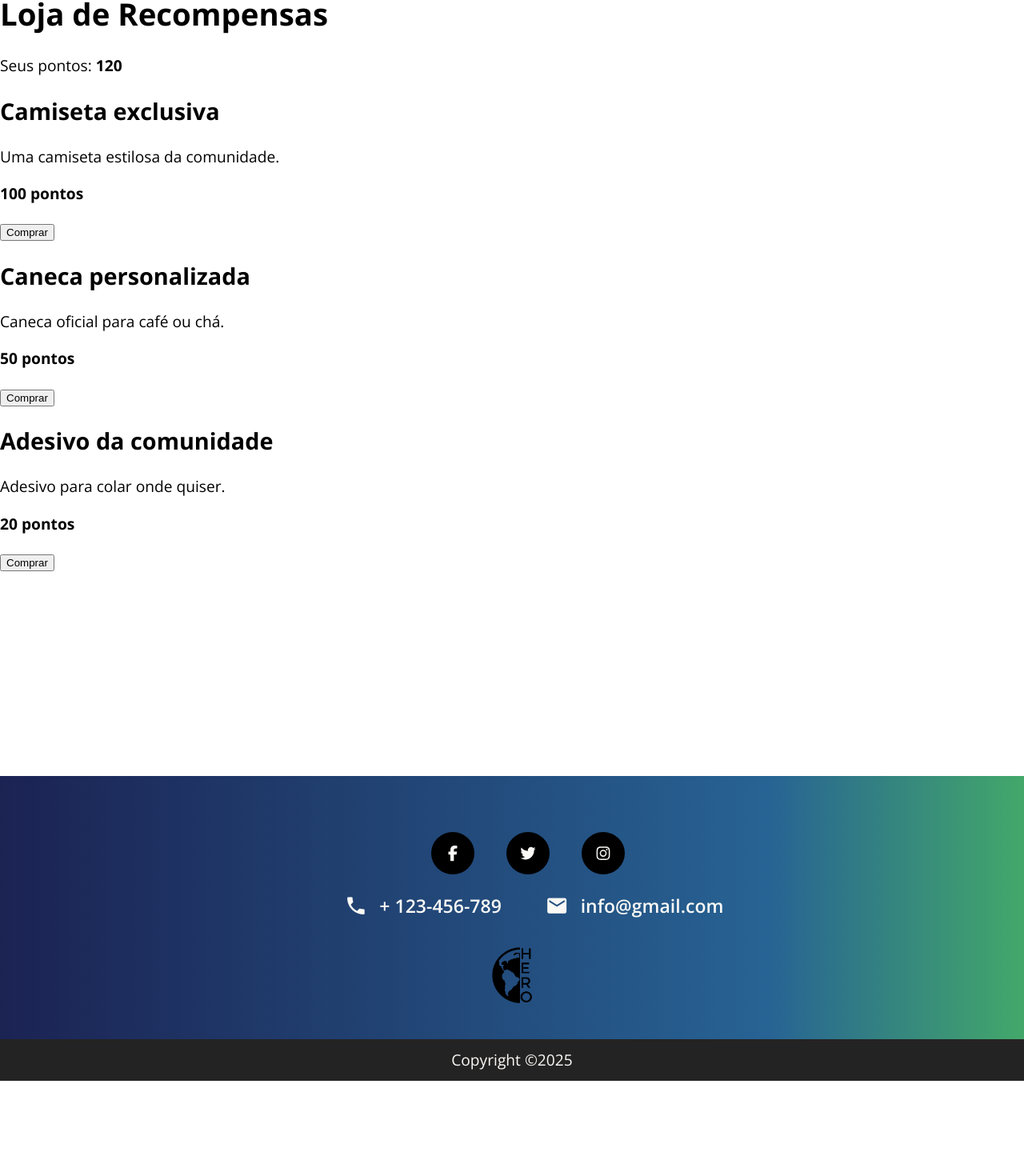
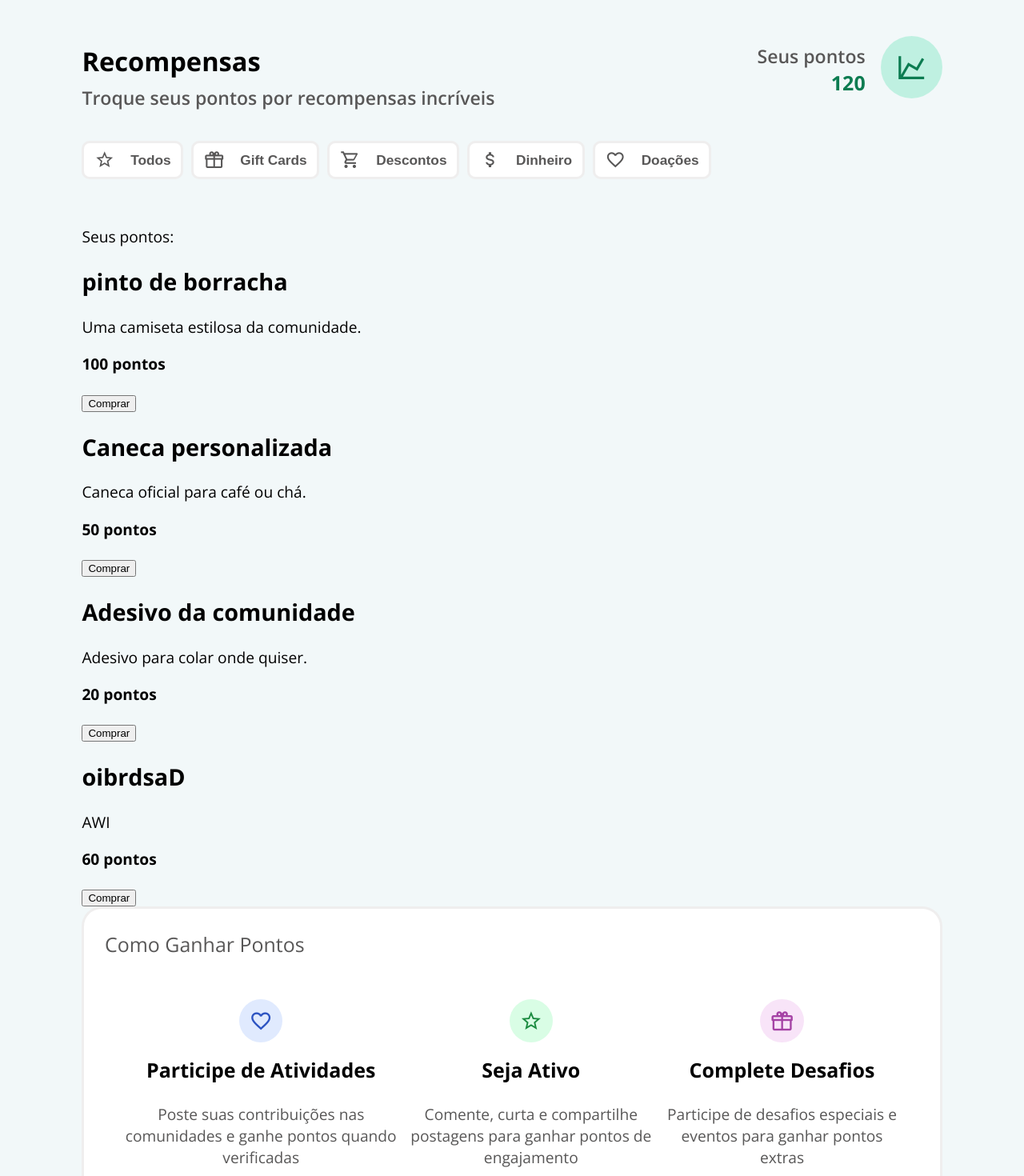
Before and after one commit to HERO-Helping-Everyone-Rewarding-Others/front, a Vue app in the folder hero/: page /loja in a window 1280 px wide. Shown: the part 131-1601 px from the top of the page at 80% size. Before the commit the page ends 1482 px from the top, so only its background shows below. Built offline with nearby package versions, Linux system fonts and the light colour scheme.

Commit message:
começo do css da loja

```diff
--- a/hero/src/components/FooterComponent.vue
+++ b/hero/src/components/FooterComponent.vue
@@ -47,7 +47,6 @@
 
 <style scoped>
     footer {
-        margin: 20vw 0 0 0;
         padding: 4vw 0 0 0;
         text-align: center;
         background: linear-gradient(to right, #1b2353 0%, #276394 75%, #43a86a 100%);
--- a/hero/src/pages/LojaPage.vue
+++ b/hero/src/pages/LojaPage.vue
@@ -4,9 +4,10 @@ import { usuario, gastarPontos } from "../store/user";
 
 
 const itens = ref([
-  { id: 1, nome: "Camiseta exclusiva", preco: 100, descricao: "Uma camiseta estilosa da comunidade." },
+  { id: 1, nome: "pinto de borracha", preco: 100, descricao: "Uma camiseta estilosa da comunidade." },
   { id: 2, nome: "Caneca personalizada", preco: 50, descricao: "Caneca oficial para café ou chá." },
   { id: 3, nome: "Adesivo da comunidade", preco: 20, descricao: "Adesivo para colar onde quiser." },
+  {  id: 4, nome: "oibrdsaD", preco: 60, descricao: "AWI " }
 ]);
 
 const itemSelecionado = ref(null);
@@ -33,11 +34,62 @@ const confirmarCompra = () => {
 </script>
 
 <template>
+  <section>
+    <div class="pontos-user">
+      <div class="recom">
+      <h2>Recompensas</h2>
+      <p>Troque seus pontos por recompensas incríveis</p>
+    </div>
 
-  <div class="loja">
-    <h1>Loja de Recompensas</h1>
+    <div class="pontos">
+      <div class="box1-pontos">
+        <p class="text-ponto">Seus pontos</p>
+        <p class="total-pontos">{{ usuario.pontos }}</p>
+      </div>
+      <div class="icon-line">
+          <span class="mdi mdi-chart-line"></span>
+      </div>
+    </div>
+    </div>
 
-    <p class="pontos">Seus pontos: <strong>{{ usuario.pontos }}</strong></p>
+    <div class="list">
+      <ul>
+        <li>
+          <button>
+            <span class="mdi mdi-star-outline"></span>
+            <p>Todos</p>
+          </button>
+        </li>
+        <li>
+          <button>
+            <span class="mdi mdi-gift-outline"></span>
+            <p>Gift Cards</p>
+          </button>
+        </li>
+        <li>
+          <button>
+            <span class="mdi mdi-cart-outline"></span>
+            <p>Descontos</p>
+          </button>
+        </li>
+        <li>
+          <button>
+            <span class="mdi mdi-currency-usd"></span>
+            <p>Dinheiro</p>
+          </button>
+        </li>
+        <li>
+          <button>
+            <span class="mdi mdi-heart-outline"></span>
+            <p>Doações</p>
+          </button>
+        </li>
+      </ul>
+    </div>
+
+
+
+    <p class="pontos">Seus pontos: <strong></strong></p>
 
     <div class="grid">
       <div v-for="item in itens" :key="item.id" class="card">
@@ -60,9 +112,150 @@ const confirmarCompra = () => {
         </div>
       </div>
     </div>
-  </div>
 
+    <div class="box-win">
+      <h2>Como Ganhar Pontos</h2>
+      <ul>
+        <li>
+          <span class="mdi mdi-heart-outline" id="heart"></span>
+          <h3>Participe de Atividades</h3>
+          <p>Poste suas contribuições nas comunidades e ganhe pontos quando verificadas</p>
+        </li>
+        <li>
+          <span class="mdi mdi-star-outline" id="star"></span>
+          <h3>Seja Ativo</h3>
+          <p>Comente, curta e compartilhe postagens para ganhar pontos de engajamento</p>
+        </li>
+        <li>
+          <span class="mdi mdi-gift-outline" id="gift"></span>
+          <h3>Complete Desafios</h3>
+          <p>Participe de desafios especiais e eventos para ganhar pontos extras</p>
+        </li>
+      </ul>
+    </div>
+  </section>
 </template>
 
 <style scoped>
+section {
+  padding: 7vw 8vw;
+  background: rgba(230, 242, 243, 0.5);
+}
+.pontos-user {
+  display: flex;
+  justify-content: space-between;
+}
+.recom h2 {
+  font-size: 1.7rem;
+  margin: 0 0 0.5vw 0;
+}
+.recom p,
+.box1-pontos p.text-ponto {
+  color: rgb(88, 87, 87);
+  font-weight: 600;
+  margin: 0;
+  font-size: 1.2rem;
+}
+.pontos-user .pontos {
+  display: flex;
+  text-align: right;
+}
+.icon-line span {
+  color: rgb(12, 124, 81);
+  font-size: 2rem;
+  background: rgba(141, 233, 202, 0.5);
+  border-radius: 100%;
+  padding: 1vw 1.5vw;
+}
+.icon-line {
+  margin: 0.3vw 0 0 1.5vw;
+}
+.total-pontos {
+  font-weight: 700;
+  font-size: 1.3rem;
+  color: rgb(12, 124, 81);
+  margin: 0;
+}
+.list ul {
+  display: flex;
+  gap: 10px;
+  margin: 0;
+  padding: 0;
+}
+.list ul li {
+  list-style: none;
+  margin: 3vw 0;
+}
+.list button {
+  display: flex;
+  justify-content: center;
+  align-items: center;
+  gap: 20px;
+  font-size: 0.9rem;
+  border: 3px solid rgb(201, 199, 199, 0.3);
+  border-radius: 10px;
+  background: white;
+  padding: 0.5vw 1vw;
+  cursor: pointer;
+  font-weight: 600;
+  color: rgb(88, 87, 87);
+  transition: 0.1s;
+}
+.list button:hover,
+.list button:focus {
+  color: white;
+  background: rgb(18, 18, 19);
+}
+.list button span {
+  font-size: 1.3rem;
+}
+.list span,
+.list p {
+  margin: 0;
+}
+
+.box-win {
+  background: white;
+  border-radius: 25px;
+  border: 3px solid rgb(201, 199, 199, 0.3);
+  padding: 0.5vw 2vw;
+}
+.box-win h2 {
+  font-size: 1.3rem;
+  font-weight: 500;
+  color: rgb(88, 87, 87);
+}
+.box-win ul {
+  display: flex;
+  justify-content: center;
+  text-align: center;
+  list-style: none;
+  padding: 3vw 2vw 1vw 2vw;
+}
+.box-win ul li span#heart {
+  background: rgba(154, 184, 250, 0.3);
+  color: rgb(45, 84, 194);
+}
+.box-win ul li span#star {
+  background: rgb(129, 247, 168, 0.3);
+  color: rgb(27, 139, 64);
+}
+.box-win ul li span#gift {
+  background: rgba(230, 167, 230, 0.3);
+  color: rgb(165, 66, 165);
+}
+.box-win ul li span#gift,
+.box-win ul li span#star,
+.box-win ul li span#heart {
+  padding: 0.6vw 1vw;
+  border-radius: 100%;
+  font-size: 1.5rem;
+}
+.box-win li p {
+  font-size: 1rem;
+  color: rgb(88, 87, 87);
+}
+.box-win li h3 {
+  font-size: 1.3rem;
+}
 </style>
```
